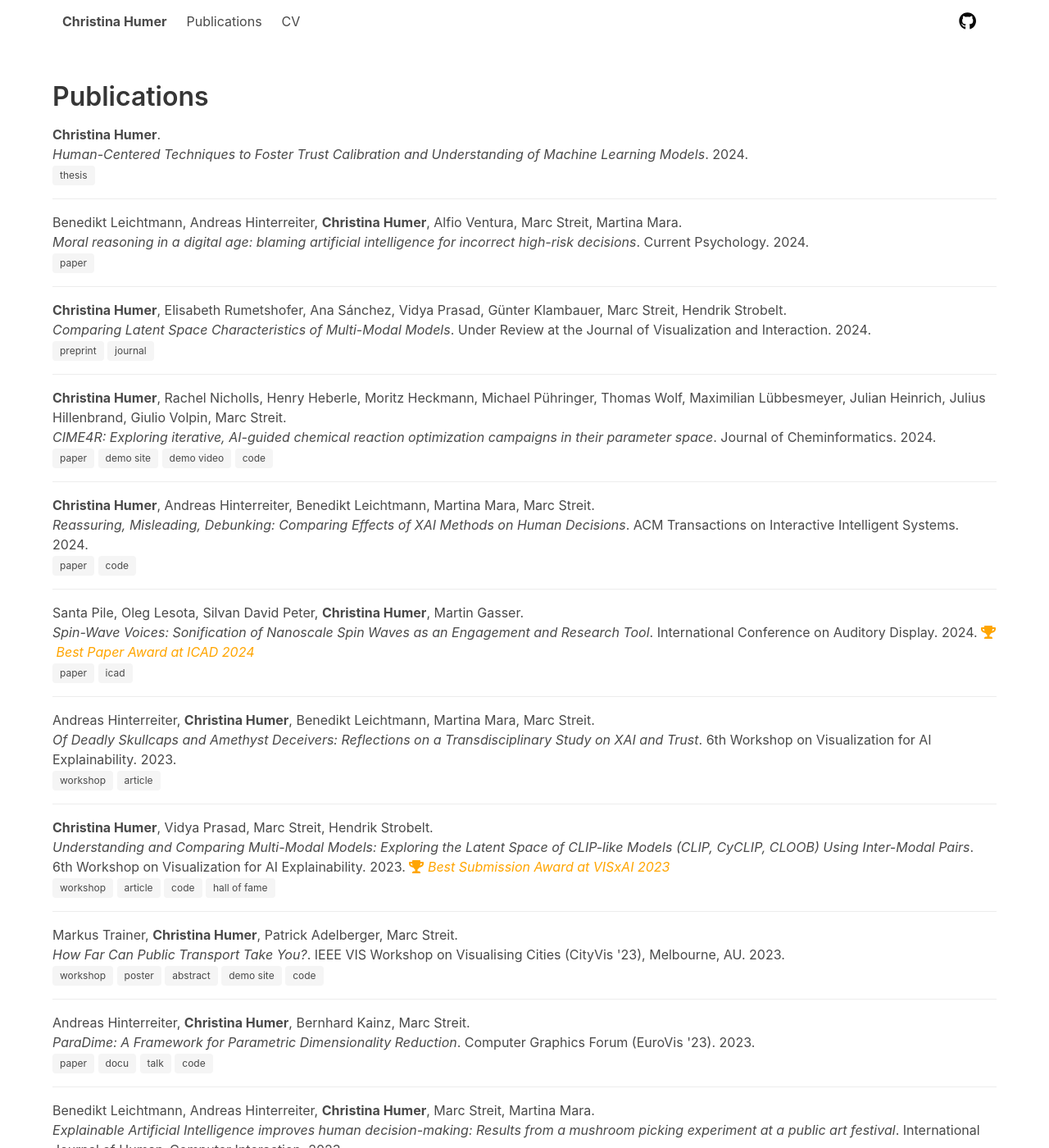
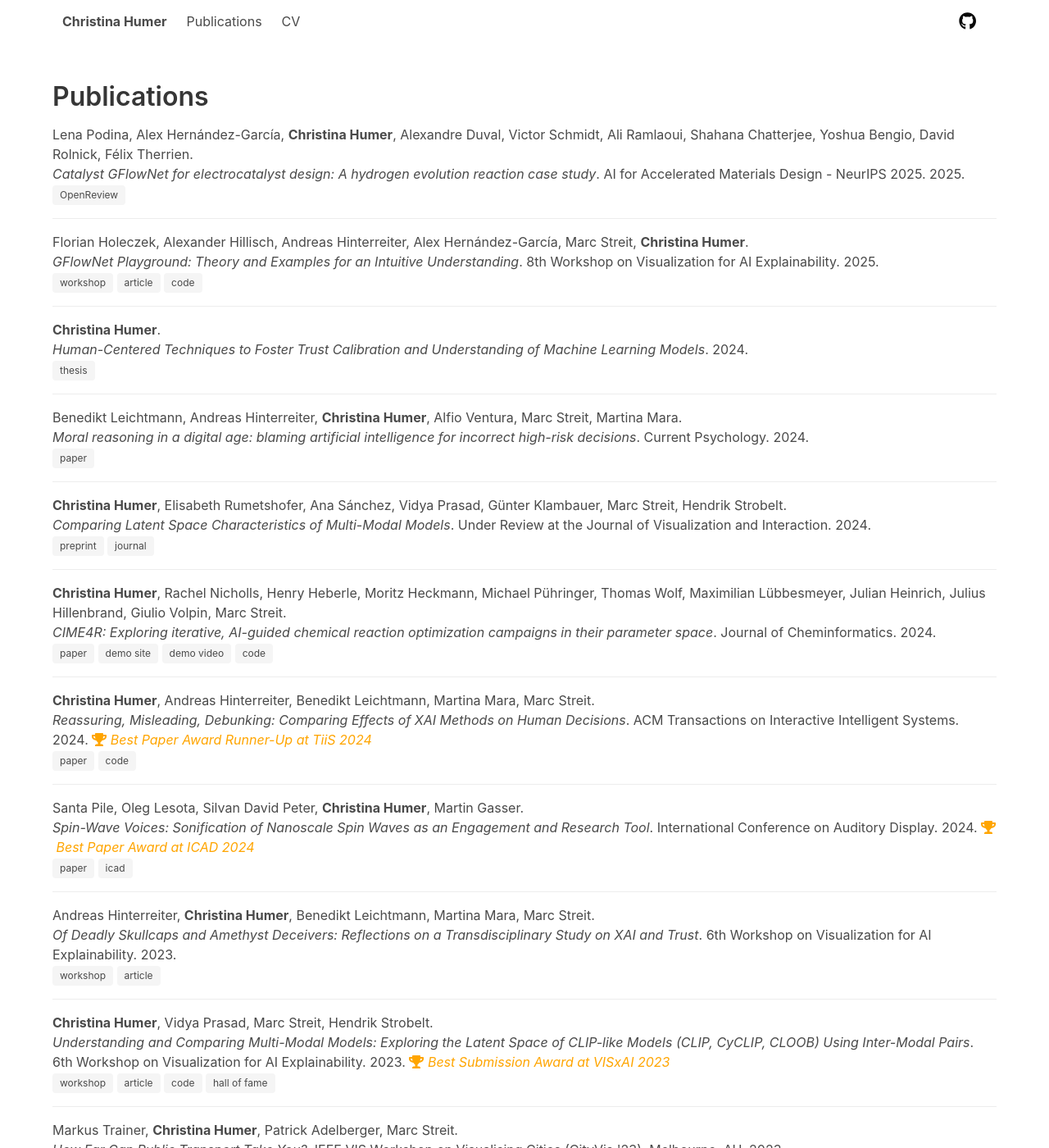
Before and after one commit to ginihumer/ginihumer.github.io, a Jekyll site: the page built from _pages/publications.html, in a window 1280 px wide and 1400 px high. Shown: the whole window at 82% size. Built offline with Jekyll 4.4.1, drawn with Linux system fonts in a browser that asks for light colours; nearby versions of some CDN libraries; a style sheet for code colours, icons or effects is not loaded.

Commit message:
update publications and awards
Added two workshop entries for 2025 publications with authors, journals, and links.

```diff
--- a/_data/publications.yml
+++ b/_data/publications.yml
@@ -1,4 +1,48 @@
+- title: "Catalyst GFlowNet for electrocatalyst design: A hydrogen evolution reaction case study"
+  type: workshop
+  image:
+  authors:
+  - Lena Podina
+  - Alex Hernández-García
+  - Christina Humer
+  - Alexandre Duval
+  - Victor Schmidt
+  - Ali Ramlaoui
+  - Shahana Chatterjee
+  - Yoshua Bengio
+  - David Rolnick
+  - Félix Therrien
+  year: 2025
+  journal: AI for Accelerated Materials Design - NeurIPS 2025
+  doi:
+  volume:
+  number:
+  tags:
+    - tag: OpenReview
+      link: https://openreview.net/forum?id=z80sbzFMBE
 
+- title: "GFlowNet Playground: Theory and Examples for an Intuitive Understanding"
+  type: workshop
+  image:
+  authors:
+  - Florian Holeczek
+  - Alexander Hillisch
+  - Andreas Hinterreiter
+  - Alex Hernández-García
+  - Marc Streit
+  - Christina Humer
+  year: 2025
+  journal: 8th Workshop on Visualization for AI Explainability
+  doi:
+  volume:
+  number:
+  tags:
+    - tag: workshop
+      link: https://visxai.io/2025.html
+    - tag: article
+      link: https://gfn-playground.jku-vds-lab.at/
+    - tag: code
+      link: https://github.com/florianholeczek/ugfn
 
 - title: "Human-Centered Techniques to Foster Trust Calibration and Understanding of Machine Learning Models"
   type: thesis
@@ -103,6 +147,7 @@
   - Marc Streit
   year: 2024
   journal: ACM Transactions on Interactive Intelligent Systems
+  award: Best Paper Award Runner-Up at TiiS 2024
   doi: 10.1145/3665647
   volume: 14
   number: 3
```
